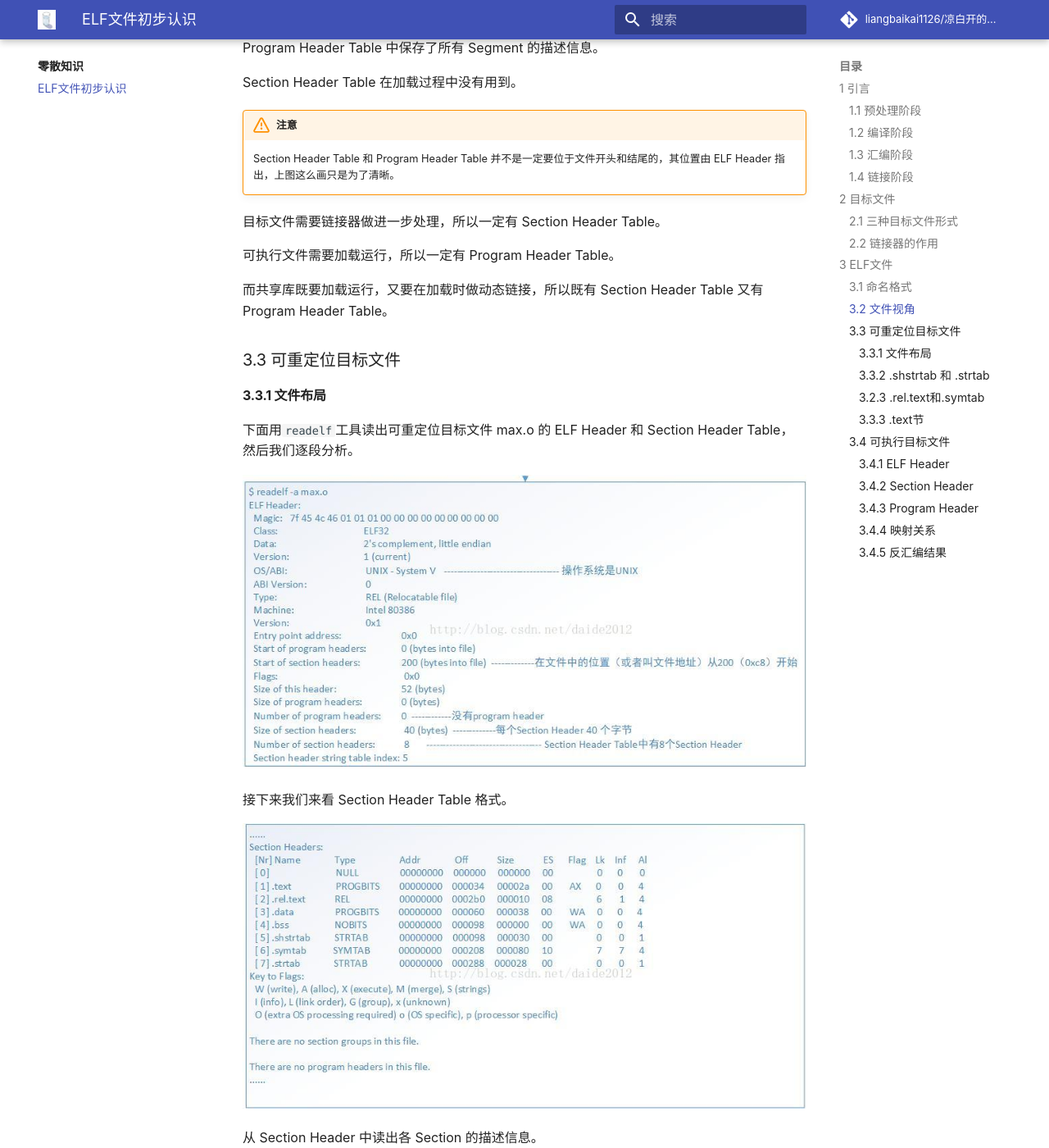
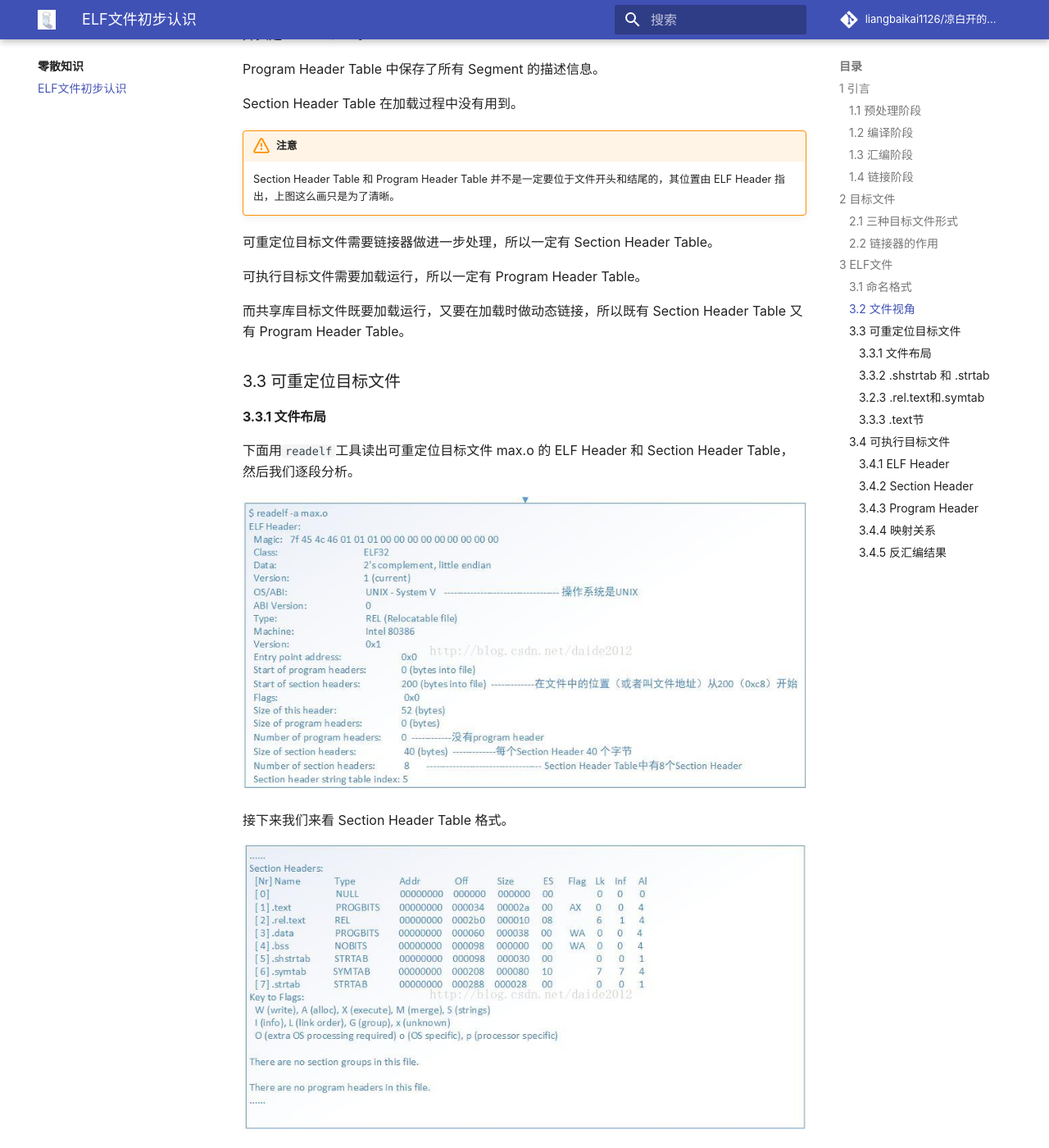
Before and after one commit to liangbaikai1126/liangbaikai1126.github.io, an MkDocs documentation site: the page built from docs/零散知识/ELF文件/ELF文件.md, in a window 1280 px wide and 1400 px high, scrolled down 4014 px. Shown: the whole window at 82% size. Built offline with MkDocs 1.6.1 and Material for MkDocs 9.7.7, drawn with Linux system fonts in a browser that asks for light colours; some web fonts are replaced; comment, search, counter and statistics services are not loaded; some of the changed text lies outside the part shown.

Commit message:
文章修正

```diff
--- a/docs/零散知识/ELF文件/ELF文件.md
+++ b/docs/零散知识/ELF文件/ELF文件.md
@@ -88,7 +88,7 @@
 
 ### 3.2 文件视角
 
-ELF 文件格式提供了两种不同的视角。
+ELF 文件格式提供了三种不同的视角，即可重定位目标文件和可执行目标文件（以及不讨论的共享目标文件）。
 
 在汇编器和链接器看来，ELF 文件是由 Section Header Table 描述的一系列 Section 的集合。
 
@@ -120,11 +120,11 @@ Section Header Table 在加载过程中没有用到。
 !!! warning "注意"
     Section Header Table 和 Program Header Table 并不是一定要位于文件开头和结尾的，其位置由 ELF Header 指出，上图这么画只是为了清晰。
 
-目标文件需要链接器做进一步处理，所以一定有 Section Header Table。
+可重定位目标文件需要链接器做进一步处理，所以一定有 Section Header Table。
 
-可执行文件需要加载运行，所以一定有 Program Header Table。
+可执行目标文件需要加载运行，所以一定有 Program Header Table。
 
-而共享库既要加载运行，又要在加载时做动态链接，所以既有 Section Header Table 又有 Program Header Table。
+而共享库目标文件既要加载运行，又要在加载时做动态链接，所以既有 Section Header Table 又有 Program Header Table。
 
 ### 3.3 可重定位目标文件
 
@@ -146,7 +146,7 @@ Section Header Table 在加载过程中没有用到。
 
 `Off`和`Size`两列指出了各 Section 的文件地址，比如`.data`从文件地址 0x60 开始，一共 0x38 个字节。翻一下程序，`.data`中定义了 14 个 4 字节的整数，一共是 56 个字节，也就是 0x38 个。
 
-根据以上信息可以描绘出整个目标文件的布局。
+根据以上信息可以描绘出整个可重定位目标文件的布局。
 
 <center>
 
@@ -164,7 +164,7 @@ Section Header Table 在加载过程中没有用到。
 
 </center>
 
-这个文件不大，我们直接用`hexdump`工具把目标文件的字节全部打印出来看。
+这个文件不大，我们直接用`hexdump`工具把可重定位目标文件的字节全部打印出来看。
 
 <center> ![](2023-01-19-15-00-49.png) </center>
 
@@ -211,7 +211,7 @@ Section Header Table 在加载过程中没有用到。
 
 #### 3.4.1 ELF Header
 
-先看可执行文件中 ELF Header 的变化。
+先看可执行目标文件中 ELF Header 的变化。
 
 ![](2023-01-19-15-19-59.png)
 
@@ -249,13 +249,13 @@ Section Header Table 在加载过程中没有用到。
 
 ![](2023-01-19-15-26-13.png)
 
-这个可执行文件很小，总共也不超过一页大小，但是两个 Segment 必须加载到内存中两个不同的页面，因为 MMU 的权限保护机制是以页为单位的，一个页面只能设置一种权限。
+这个可执行目标文件很小，总共也不超过一页大小，但是两个 Segment 必须加载到内存中两个不同的页面，因为 MMU 的权限保护机制是以页为单位的，一个页面只能设置一种权限。
 
 此外还规定每个 Segment 在文件页面内偏移多少，那么加载到内存页面仍然偏移多少。比如第二个 Segment 在文件中的偏移是 0xa0，在内存页面`0x0804 9000`中的偏移仍然是 0xa0，所以是从`0x0804 90a0`开始，这样规定是为了简化链接器和加载器的实现。
 
 从上图也可以看出`.text段`的加载地址应该是`0x0804 8074`，也正是`_start`符号的地址和程序的入口地址。
 
-原来目标文件符号表中的`Value`都是相对地址，现在都改成绝对地址了。此外还多了三个符号`__bss_start`、`_edata`和`_end`，这些是在链接过程中添进去的，加载器可以利用这些信息把`.bss`段初始化为0。
+可重定位目标文件符号表中的`Value`都是相对地址，在可执行目标文件中都改成绝对地址了。此外还多了三个符号`__bss_start`、`_edata`和`_end`，这些是在链接过程中添进去的，加载器可以利用这些信息把`.bss`段初始化为0。
 
 #### 3.4.5 反汇编结果
 
@@ -263,4 +263,4 @@ Section Header Table 在加载过程中没有用到。
 
 ![](2023-01-19-15-30-35.png)
 
-到此为止ELF文件的问题已介基本介绍。
+到此为止ELF文件的问题已介基本介绍（未对共享库目标文件进行讨论）。
```
